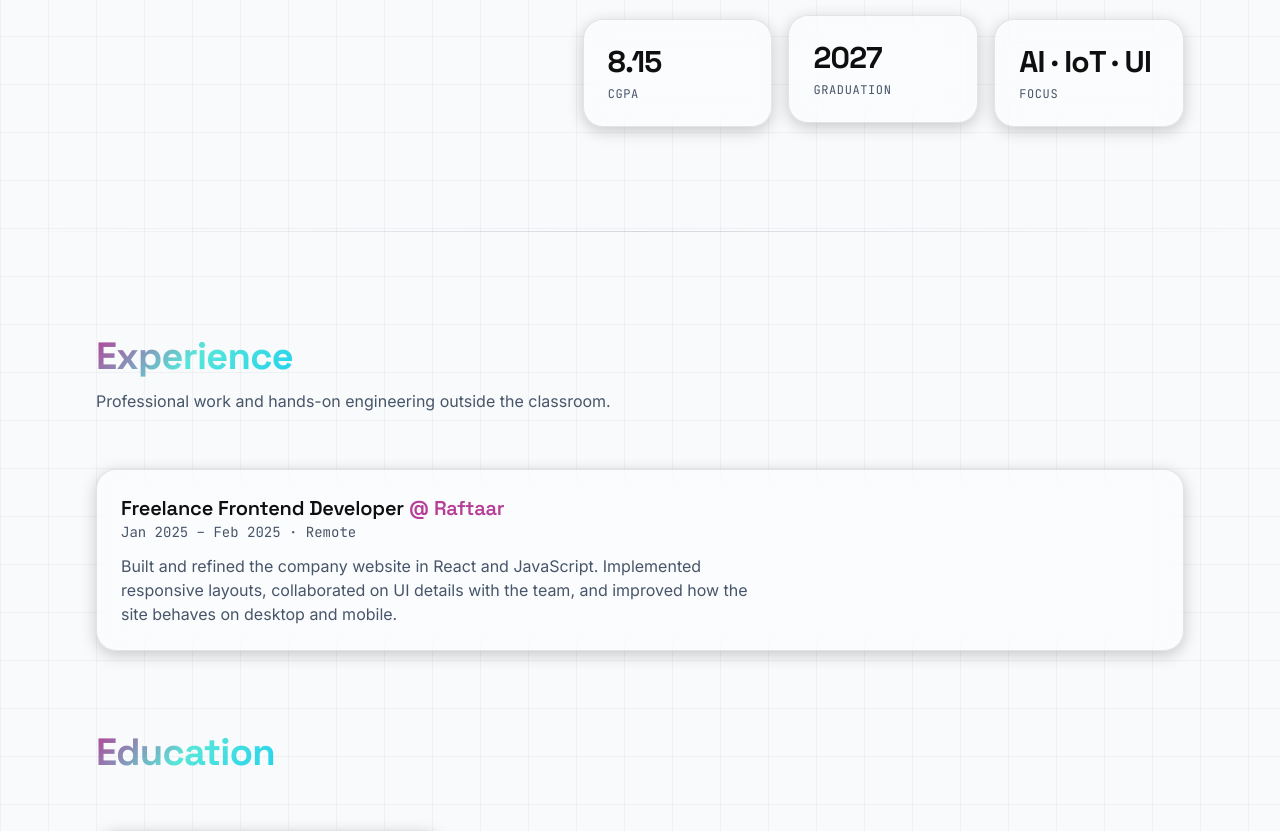
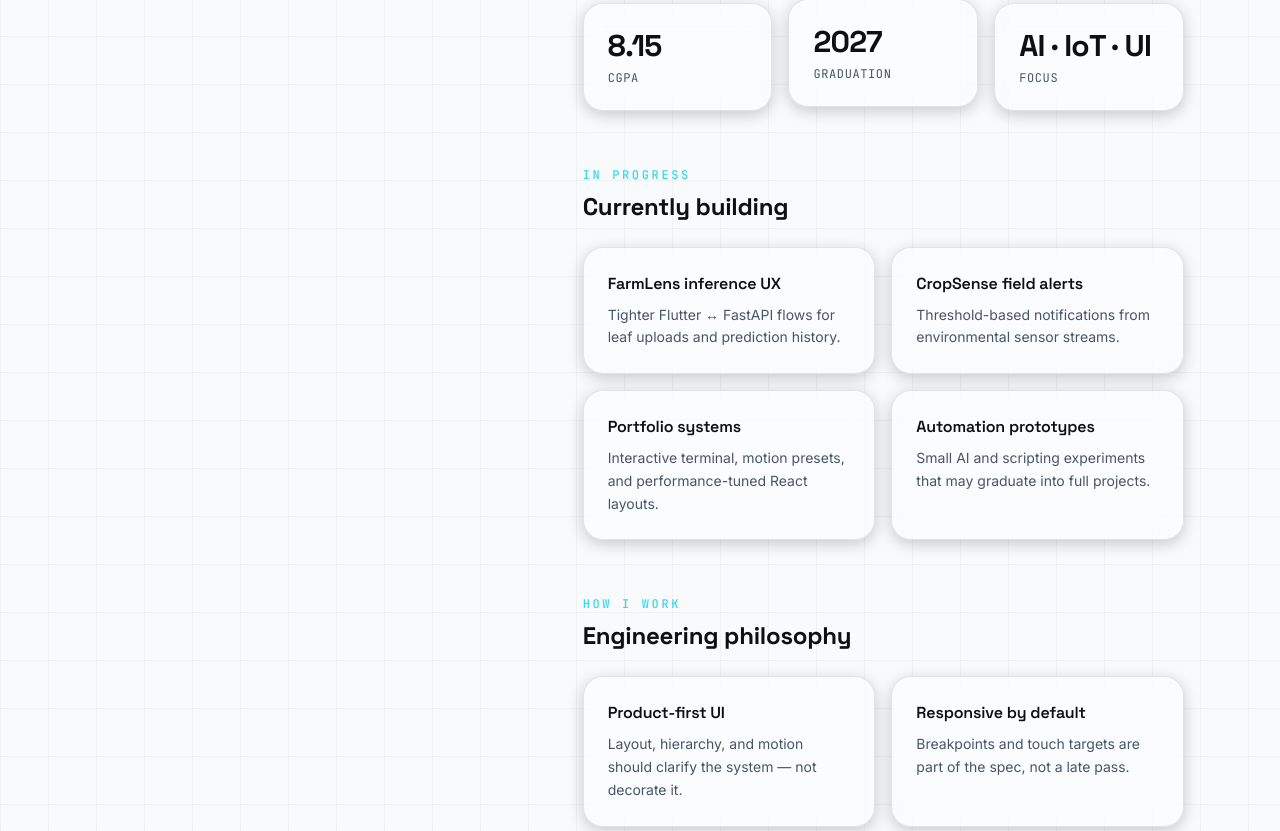
Before and after one commit to ItzHipe/Portfolio, a Next.js app: page / in a window 1280 px wide. Shown: the part 1356-2187 px from the top of the page. Built offline with nearby package versions, Linux system fonts and the light colour scheme.

Commit message:
Merge building and philosophy into about section

```diff
--- a/src/components/about/AboutSection.js
+++ b/src/components/about/AboutSection.js
@@ -2,6 +2,8 @@ import { aboutContent } from '@/data/about'
 import SectionHeading from '@/components/ui/SectionHeading'
 import { StaggerContainer, StaggerItem } from '@/components/animations/StaggerChildren'
 import { cn } from '@/lib/cn'
+import { buildingContent } from '@/data/building'
+import { philosophyContent } from '@/data/philosophy'
 
 export default function AboutSection() {
   return (
@@ -53,6 +55,64 @@ export default function AboutSection() {
                 </StaggerItem>
               ))}
             </StaggerContainer>
+
+            <div className="mt-14">
+              <div className="mb-6">
+                <p className="eyebrow">{buildingContent.tagline}</p>
+
+                <h3 className="mt-2 font-display text-2xl font-bold text-foreground">
+                  {buildingContent.title}
+                </h3>
+              </div>
+
+              <StaggerContainer
+                className="grid grid-cols-1 gap-3 sm:grid-cols-2 sm:gap-4"
+                stagger={0.06}
+              >
+                {buildingContent.items.map((item) => (
+                  <StaggerItem key={item.title}>
+                    <div className="card-premium card-pad h-full">
+                      <h3 className="font-display text-base font-semibold text-foreground">
+                        {item.title}
+                      </h3>
+
+                      <p className="mt-2 text-sm leading-relaxed text-muted">
+                        {item.detail}
+                      </p>
+                    </div>
+                  </StaggerItem>
+                ))}
+              </StaggerContainer>
+            </div>
+
+            <div className="mt-14">
+              <div className="mb-6">
+                <p className="eyebrow">{philosophyContent.tagline}</p>
+
+                <h3 className="mt-2 font-display text-2xl font-bold text-foreground">
+                  {philosophyContent.title}
+                </h3>
+              </div>
+
+              <StaggerContainer
+                className="grid grid-cols-1 gap-3 sm:grid-cols-2 sm:gap-4"
+                stagger={0.07}
+              >
+                {philosophyContent.principles.map((p, i) => (
+                  <StaggerItem key={p.title} alt={i % 2 === 1}>
+                    <div className="card-premium card-pad h-full">
+                      <h3 className="font-display text-base font-semibold">
+                        {p.title}
+                      </h3>
+
+                      <p className="mt-2 text-sm leading-relaxed text-muted">
+                        {p.detail}
+                      </p>
+                    </div>
+                  </StaggerItem>
+                ))}
+              </StaggerContainer>
+            </div>
           </div>
         </div>
       </div>
--- a/src/components/about/BuildingSection.js
+++ /dev/null
@@ -1,35 +0,0 @@
-import { buildingContent } from '@/data/building'
-import SectionHeading from '@/components/ui/SectionHeading'
-import { StaggerContainer, StaggerItem } from '@/components/animations/StaggerChildren'
-
-export default function BuildingSection() {
-  return (
-    <section
-      id="building"
-      className="section-padding-sm"
-      aria-labelledby="building-heading"
-    >
-      <div className="section-container">
-        <SectionHeading
-          tagline={buildingContent.tagline}
-          title={buildingContent.title}
-          align="left"
-          className="mb-6 max-w-lg sm:mb-8"
-        />
-
-        <StaggerContainer className="grid grid-cols-1 grid-gap sm:grid-cols-2" stagger={0.06}>
-          {buildingContent.items.map((item) => (
-            <StaggerItem key={item.title}>
-              <div className="card-premium card-pad h-full">
-                <h3 className="font-display text-base font-semibold text-foreground">
-                  {item.title}
-                </h3>
-                <p className="mt-2 text-sm leading-relaxed text-muted">{item.detail}</p>
-              </div>
-            </StaggerItem>
-          ))}
-        </StaggerContainer>
-      </div>
-    </section>
-  )
-}
--- a/src/components/about/PhilosophySection.js
+++ /dev/null
@@ -1,36 +0,0 @@
-import { philosophyContent } from '@/data/philosophy'
-import SectionHeading from '@/components/ui/SectionHeading'
-import { StaggerContainer, StaggerItem } from '@/components/animations/StaggerChildren'
-
-export default function PhilosophySection() {
-  return (
-    <section
-      id="philosophy"
-      className="section-flow section-padding-sm"
-      aria-labelledby="philosophy-heading"
-    >
-      <div className="section-container">
-        <div className="grid gap-10 lg:grid-cols-12 lg:gap-16">
-          <div className="lg:col-span-4">
-            <SectionHeading
-              tagline={philosophyContent.tagline}
-              title={philosophyContent.title}
-              align="left"
-              className="mb-0"
-            />
-          </div>
-          <StaggerContainer className="lg:col-span-8 grid grid-cols-1 grid-gap sm:grid-cols-2" stagger={0.07}>
-            {philosophyContent.principles.map((p, i) => (
-              <StaggerItem key={p.title} alt={i % 2 === 1}>
-                <div className="card-premium card-pad h-full">
-                  <h3 className="font-display text-base font-semibold">{p.title}</h3>
-                  <p className="mt-2 text-sm leading-relaxed text-muted">{p.detail}</p>
-                </div>
-              </StaggerItem>
-            ))}
-          </StaggerContainer>
-        </div>
-      </div>
-    </section>
-  )
-}
--- a/src/components/home/hero/RoleRotator.js
+++ b/src/components/home/hero/RoleRotator.js
@@ -17,7 +17,7 @@ export default function RoleRotator({ roles }) {
 
   return (
     <div
-      className="relative mt-2 h-[1.35em] overflow-hidden font-display text-2xl font-bold sm:text-3xl md:text-4xl"
+      className="relative mt-2 h-[1.35em] overflow-hidden font-display text-lg font-medium sm:text-xl md:text-2xl"
       aria-live="polite"
       aria-atomic="true"
     >
@@ -25,7 +25,7 @@ export default function RoleRotator({ roles }) {
       <AnimatePresence mode="wait" initial={false}>
         <motion.span
           key={role}
-          className="absolute inset-x-0 block bg-gradient-to-r from-accent-cyan via-accent-teal to-accent-purple bg-clip-text text-transparent"
+          className="absolute inset-x-0 block text-accent-cyan/90"
           initial={{ y: 28, opacity: 0, filter: 'blur(6px)' }}
           animate={{ y: 0, opacity: 1, filter: 'blur(0px)' }}
           exit={{ y: -28, opacity: 0, filter: 'blur(6px)' }}
--- a/src/components/layout/Navbar.js
+++ b/src/components/layout/Navbar.js
@@ -41,9 +41,9 @@ export default function Navbar() {
   return (
     <header
       className={cn(
-        'fixed inset-x-0 top-0 z-50 h-16 border-b transition-[border-color,background-color] duration-300 ease-out md:h-[4.5rem]',
+        'fixed inset-x-0 top-0 z-50 h-14 border-b transition-[border-color,background-color] duration-300 ease-out md:h-16',
         scrolled
-          ? 'border-border/12 bg-void/90 backdrop-blur-md'
+          ? 'bg-void/75 backdrop-blur-xl'
           : 'border-transparent bg-void/70 backdrop-blur-sm'
       )}
     >
--- a/src/pages/index.js
+++ b/src/pages/index.js
@@ -22,16 +22,6 @@ const AchievementsSection = dynamic(
 
 const ProjectsSection = dynamic(
   () => import('@/components/projects/ProjectsSection'),
-  { loading: () => <SectionPlaceholder /> }
-)
-
-const BuildingSection = dynamic(
-  () => import('@/components/about/BuildingSection'),
-  { loading: () => <SectionPlaceholder /> }
-)
-
-const PhilosophySection = dynamic(
-  () => import('@/components/about/PhilosophySection'),
   { loading: () => <SectionPlaceholder /> }
 )
 
```
